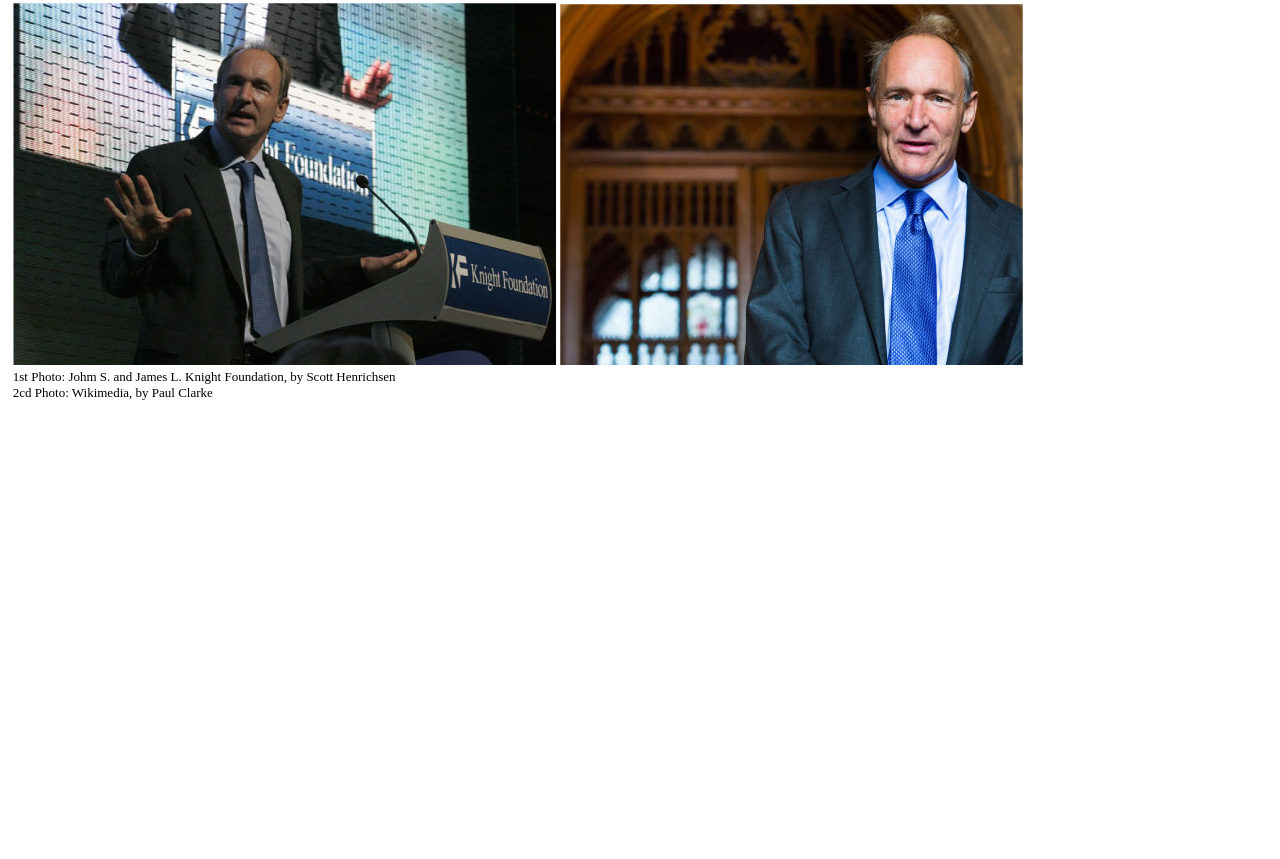
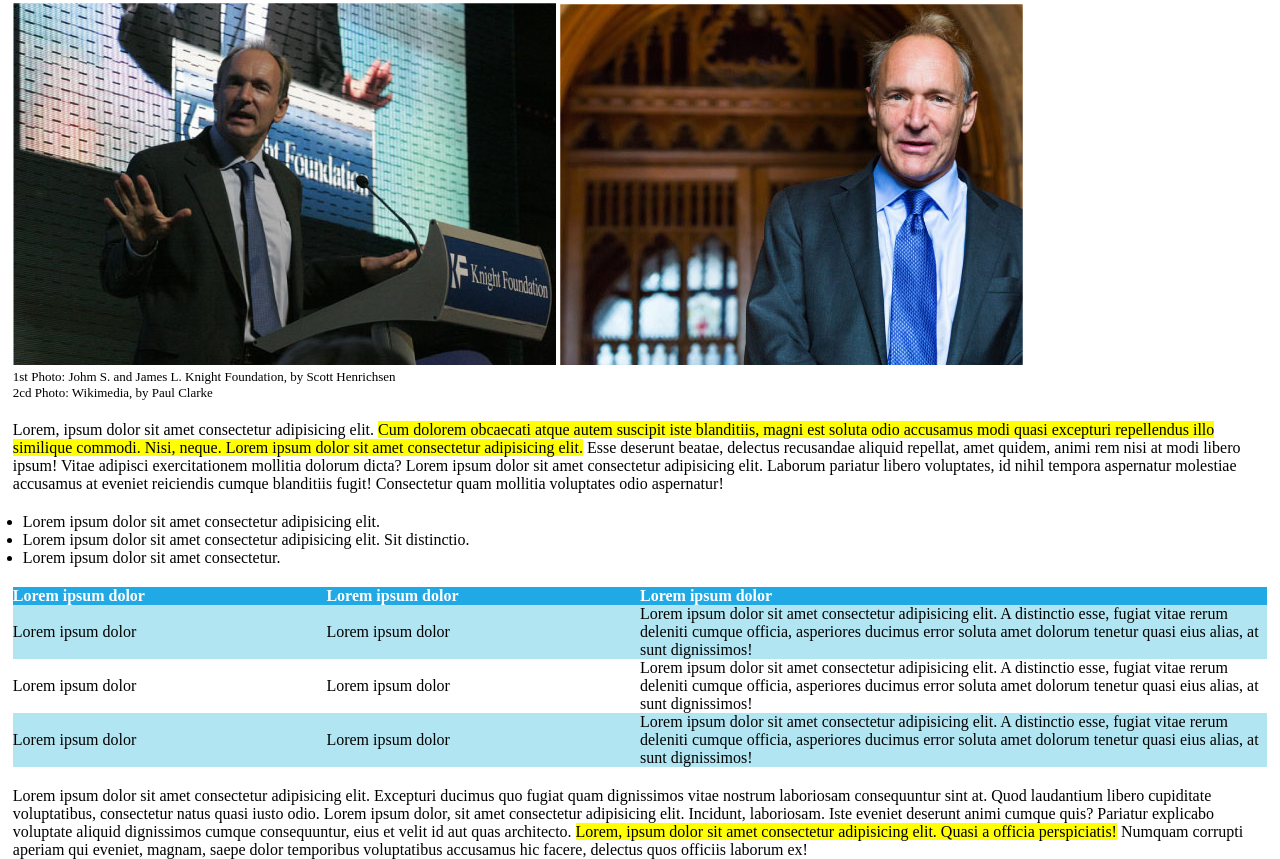
Before and after one commit to Borrellsss/html-css-booleaner, a plain HTML site: page index.html in a window 1280 px wide. Shown: the part 368-1227 px from the top of the page. Before the commit the page ends 800 px from the top, so only its background shows below. Drawn offline with Linux system fonts and the light colour scheme.

Commit message:
main section completa

```diff
--- a/css/style.css
+++ b/css/style.css
@@ -45,10 +45,42 @@ h2 span {
 }
 
 /* main section */
-main .container {
+.sezione1 p {
+    font-size: 13px;
+}
+
+main section {
     margin-top: 20px;
 }
 
-.sezione1 p {
-    font-size: 13px;
+/* lista non rdinata */
+section ul {
+    margin-left: 10px;
 }
+
+/* tabella quarta sezione */
+table {
+    border-collapse: collapse;
+}
+
+thead {
+    color: white;
+    background-color: #20a9e5;
+}
+
+.riga-dispari {
+    background-color: #b1e5f2;
+}
+
+.long-text {
+    width: 50%;
+}
+
+th {
+    text-align: left;
+}
+
+/* quinta sezione */
+.highlighted-text {
+    background-color: yellow;
+}
--- a/index.html
+++ b/index.html
@@ -29,7 +29,7 @@
     <main>
         <div class="container">
 
-            <!-- sezione foto Tim -->
+            <!-- prima sezione -->
             <section class="sezione1">
 
                 <!-- foto Tim Berners-Lee -->
@@ -41,7 +41,61 @@
                 </p>
             </section>
 
+            <!-- seconda sezione -->
+            <section>
+                <p>Lorem, ipsum dolor sit amet consectetur adipisicing elit. <span class="highlighted-text">Cum dolorem obcaecati atque autem suscipit iste blanditiis, magni est soluta odio accusamus modi quasi excepturi repellendus illo similique commodi. Nisi, neque. Lorem ipsum dolor sit amet consectetur adipisicing elit.</span> Esse deserunt beatae, delectus recusandae aliquid repellat, amet quidem, animi rem nisi at modi libero ipsum! Vitae adipisci exercitationem mollitia dolorum dicta? Lorem ipsum dolor sit amet consectetur adipisicing elit. Laborum pariatur libero voluptates, id nihil tempora aspernatur molestiae accusamus at eveniet reiciendis cumque blanditiis fugit! Consectetur quam mollitia voluptates odio aspernatur!</p>
+            </section>
 
+            <!-- terza sezione -->
+            <section>
+
+                <!-- lista non ordinata -->
+                <ul>
+                    <li>Lorem ipsum dolor sit amet consectetur adipisicing elit. </li>
+                    <li>Lorem ipsum dolor sit amet consectetur adipisicing elit. Sit distinctio.</li>
+                    <li>Lorem ipsum dolor sit amet consectetur.</li>
+                </ul>
+            </section>
+
+            <!-- quarta sezione -->
+            <section>
+
+                <!-- tabella -->
+                <table>
+                    <thead>
+                        <tr>
+                            <th>Lorem ipsum dolor</th>
+                            <th>Lorem ipsum dolor</th>
+                            <th>Lorem ipsum dolor</th>
+                        </tr>
+                    </thead>
+
+                    <tbody>
+                        <tr class="riga-dispari">
+                            <td>Lorem ipsum dolor</td>
+                            <td>Lorem ipsum dolor</td>
+                            <td class="long-text">Lorem ipsum dolor sit amet consectetur adipisicing elit. A distinctio esse, fugiat vitae rerum deleniti cumque officia, asperiores ducimus error soluta amet dolorum tenetur quasi eius alias, at sunt dignissimos!</td>
+                        </tr>
+
+                        <tr>
+                            <td>Lorem ipsum dolor</td>
+                            <td>Lorem ipsum dolor</td>
+                            <td class="long-text">Lorem ipsum dolor sit amet consectetur adipisicing elit. A distinctio esse, fugiat vitae rerum deleniti cumque officia, asperiores ducimus error soluta amet dolorum tenetur quasi eius alias, at sunt dignissimos!</td>
+                        </tr>
+
+                        <tr class="riga-dispari">
+                            <td>Lorem ipsum dolor</td>
+                            <td>Lorem ipsum dolor</td>
+                            <td class="long-text">Lorem ipsum dolor sit amet consectetur adipisicing elit. A distinctio esse, fugiat vitae rerum deleniti cumque officia, asperiores ducimus error soluta amet dolorum tenetur quasi eius alias, at sunt dignissimos!</td>
+                        </tr>
+                    </tbody>
+                </table>
+            </section>
+
+            <!-- quinta sezione -->
+            <section>
+                <p>Lorem ipsum dolor sit amet consectetur adipisicing elit. Excepturi ducimus quo fugiat quam dignissimos vitae nostrum laboriosam consequuntur sint at. Quod laudantium libero cupiditate voluptatibus, consectetur natus quasi iusto odio. Lorem ipsum dolor, sit amet consectetur adipisicing elit. Incidunt, laboriosam. Iste eveniet deserunt animi cumque quis? Pariatur explicabo voluptate aliquid dignissimos cumque consequuntur, eius et velit id aut quas architecto. <span class="highlighted-text">Lorem, ipsum dolor sit amet consectetur adipisicing elit. Quasi a officia perspiciatis!</span> Numquam corrupti aperiam qui eveniet, magnam, saepe dolor temporibus voluptatibus accusamus hic facere, delectus quos officiis laborum ex!</p>
+            </section>
         </div>
     </main>
 
```
